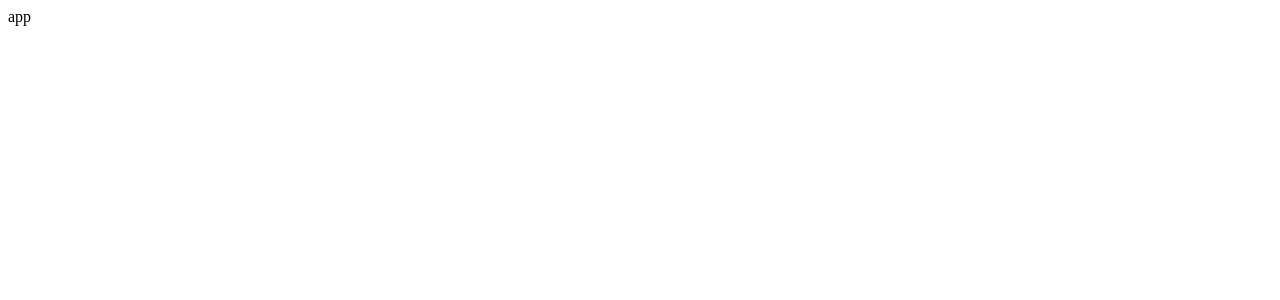
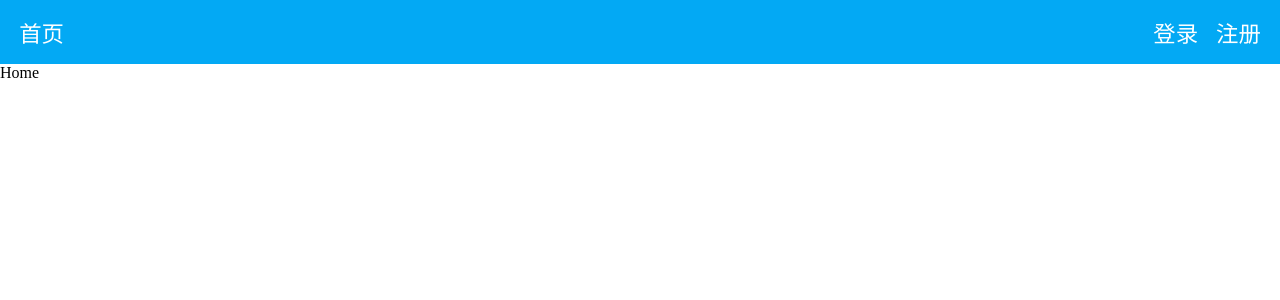
Before and after one commit to fightingljm/haoqicat, a React app: page / in a window 1280 px wide. Shown: the top 300 px of the page. Built offline with nearby package versions, Linux system fonts and the light colour scheme.

Commit message:
achieve react-router

```diff
--- a/index.html
+++ b/index.html
@@ -4,7 +4,7 @@
     <meta charset="utf-8">
     <title>haoqicat</title>
     <meta name="viewport" content="width=device-width, initial-scale=1">
-    <link rel="icon" type="image/png" href="https://fightingljm.github.io/haoqicat/favicon.ico">
+    <link rel="icon" type="image/png" href="https://raw.githubusercontent.com/fightingljm/haoqicat/master/favicon.ico">
   </head>
   <body>
     <div id="root"></div>
--- a/package.json
+++ b/package.json
@@ -56,6 +56,7 @@
   },
   "dependencies": {
     "react": "^15.3.1",
-    "react-dom": "^15.3.1"
+    "react-dom": "^15.3.1",
+    "react-router": "^3.0.2"
   }
 }
--- a/src/App.js
+++ b/src/App.js
@@ -1,10 +1,12 @@
 import React from 'react';
+import Header from './components/Header.js';
 
 class App extends React.Component {
   render () {
     return(
       <div>
-        app
+        <Header/>
+        {this.props.children}
       </div>
     )
   }
--- /dev/null
+++ b/src/components/Header.js
@@ -0,0 +1,24 @@
+import React from 'react';
+import {Link} from 'react-router';
+
+class Header extends React.Component {
+  constructor() {
+    super();
+    this.state={
+
+    }
+  }
+  render(){
+    return(
+      <div className='header-root'>
+        <Link to='/'>首页</Link>
+        <div className='right'>
+          <Link to='/signin'>登录</Link>
+          <Link to='/signup'>注册</Link>
+        </div>
+      </div>
+    )
+  }
+}
+
+export default Header;
--- /dev/null
+++ b/src/components/Home.js
@@ -0,0 +1,19 @@
+import React from 'react';
+
+class Home extends React.Component {
+  constructor() {
+    super();
+    this.state={
+
+    }
+  }
+  render(){
+    return(
+      <div>
+        Home
+      </div>
+    )
+  }
+}
+
+export default Home;
--- /dev/null
+++ b/src/components/SignIn.js
@@ -0,0 +1,19 @@
+import React from 'react';
+
+class SignIn extends React.Component {
+  constructor() {
+    super();
+    this.state={
+
+    }
+  }
+  render(){
+    return(
+      <div>
+        SignIn
+      </div>
+    )
+  }
+}
+
+export default SignIn;
--- /dev/null
+++ b/src/components/SignUp.js
@@ -0,0 +1,19 @@
+import React from 'react';
+
+class SignUp extends React.Component {
+  constructor() {
+    super();
+    this.state={
+
+    }
+  }
+  render(){
+    return(
+      <div>
+        SignUp
+      </div>
+    )
+  }
+}
+
+export default SignUp;
--- a/src/index.js
+++ b/src/index.js
@@ -1,6 +1,7 @@
 import React from 'react';
 import {render} from 'react-dom';
+import Routers from './routes.js';
 
-import App from './App.js';
+import './main.css'
 
-render(<App />,document.getElementById('root'));
+render(<Routers />,document.getElementById('root'));
--- /dev/null
+++ b/src/main.css
@@ -0,0 +1,35 @@
+*{
+  margin: 0;
+  padding: 0;
+  box-sizing: border-box;
+}
+.clearfix:before,
+.clearfix:after {
+  content: " ";
+  display: table;
+}
+.clearfix:after {
+  clear: both;
+}
+a{
+  text-decoration: none;
+}
+.header-root{
+  width: 100%;
+  padding: 1em 1.2em;
+  background-color: #03a9f4;
+  display: flex;
+  justify-content: space-between;
+}
+.header-root a{
+  display: block;
+  color: white;
+  font-size: 1.4em;
+  font-family: arial;
+}
+.header-root .right{
+  display: flex;
+}
+.header-root .right a{
+  padding-left: 0.8em;
+}
--- /dev/null
+++ b/src/routes.js
@@ -0,0 +1,19 @@
+import React, { PropTypes } from 'react';
+import { Router,Route,browserHistory,IndexRoute } from 'react-router';
+
+import App from './App.js'
+import Home from './components/Home.js'
+import SignIn from './components/SignIn.js'
+import SignUp from './components/SignUp.js'
+
+export default function () {
+  return(
+    <Router history={browserHistory}>
+      <Route path='/' component={App}>
+        <IndexRoute component={Home}/>
+        <Route path='signin' component={SignIn}/>
+        <Route path='signup' component={SignUp}/>
+      </Route>
+    </Router>
+  )
+}
```
